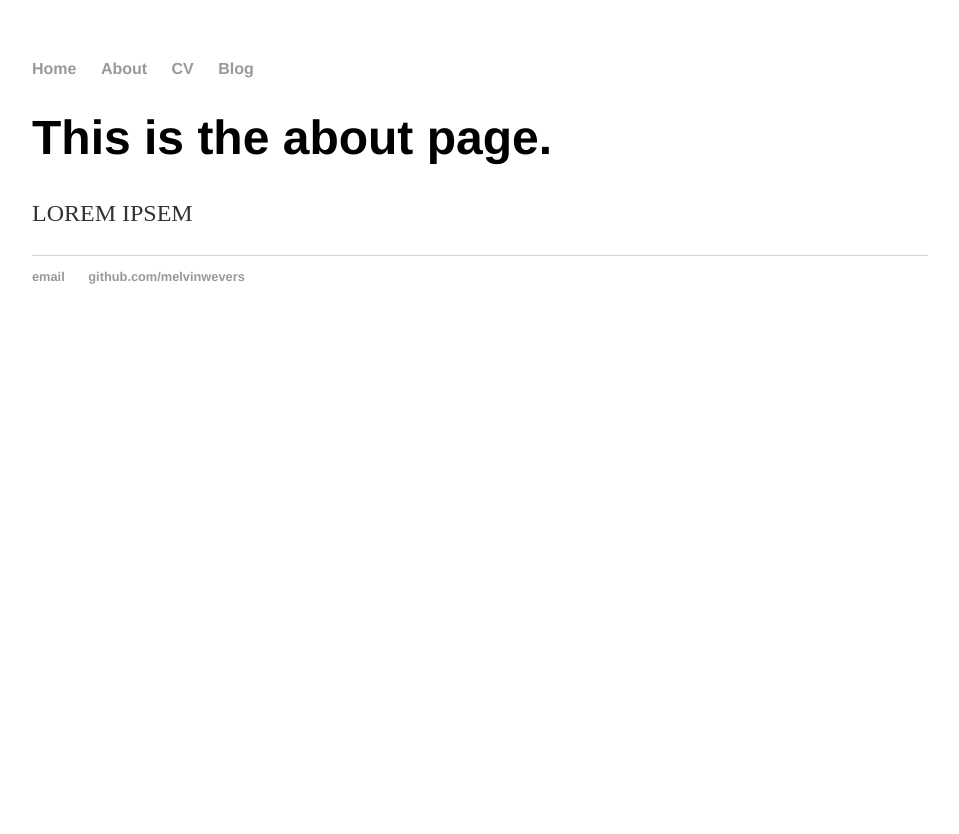
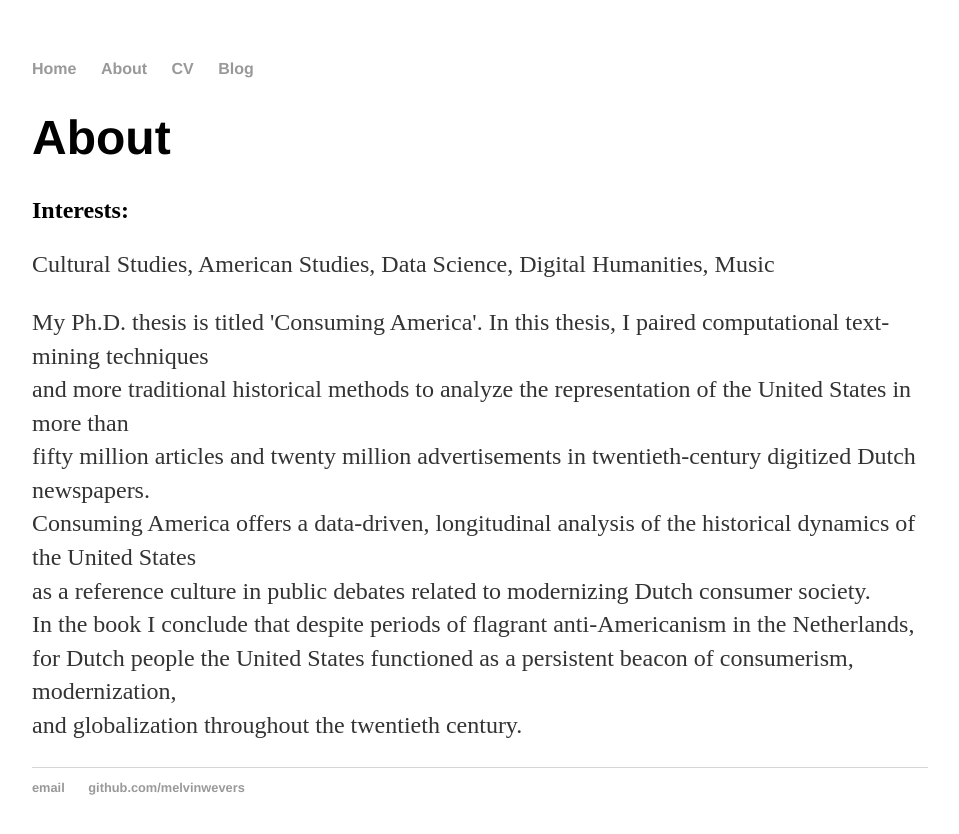
Before and after one commit to melvinwevers/backup-melvinwevers.github.io, a Jekyll site: the page built from about/index.html, in a window 1280 px wide. Shown: the top 834 px of the page, without its empty margins (160-1119 px from the left). Built offline with Jekyll 4.4.1, drawn with Linux system fonts in a browser that asks for light colours.

Commit message:
Update index.html

```diff
--- a/about/index.html
+++ b/about/index.html
@@ -3,6 +3,16 @@ layout: default
 title: About Melvin Wevers
 ---
 <div class="blurb">
-	<h1>This is the about page.</h1>
-	<p>LOREM IPSEM</p>
+	<h1>About</h1>
+	<h2>Interests:</h2>
+	<p>Cultural Studies, American Studies, Data Science, Digital Humanities, Music</p>
+	<p>My Ph.D. thesis is titled 'Consuming America'. In this thesis, I paired computational text-mining techniques <br>
+		and more traditional historical methods to analyze the representation of the United States in more than<br>
+		fifty million articles and twenty million advertisements in twentieth-century digitized Dutch newspapers.<br>
+		Consuming America offers a data-driven, longitudinal analysis of the historical dynamics of the United States <br>
+		as a reference culture in public debates related to modernizing Dutch consumer society. <br>
+		In the book I conclude that despite periods of flagrant anti-Americanism in the Netherlands, <br>
+		for Dutch people the United States functioned as a persistent beacon of consumerism, modernization, <br>
+		and globalization throughout the twentieth century.</p>
+
 </div><!-- /.blurb -->
```
